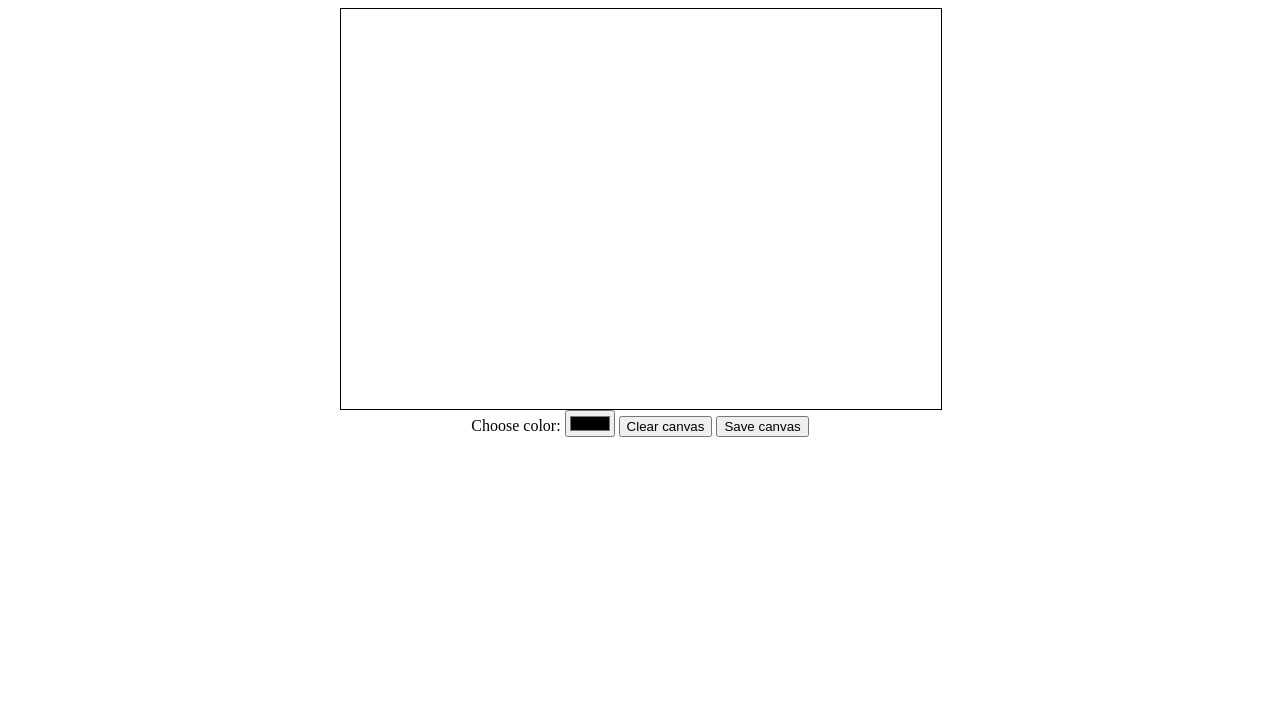
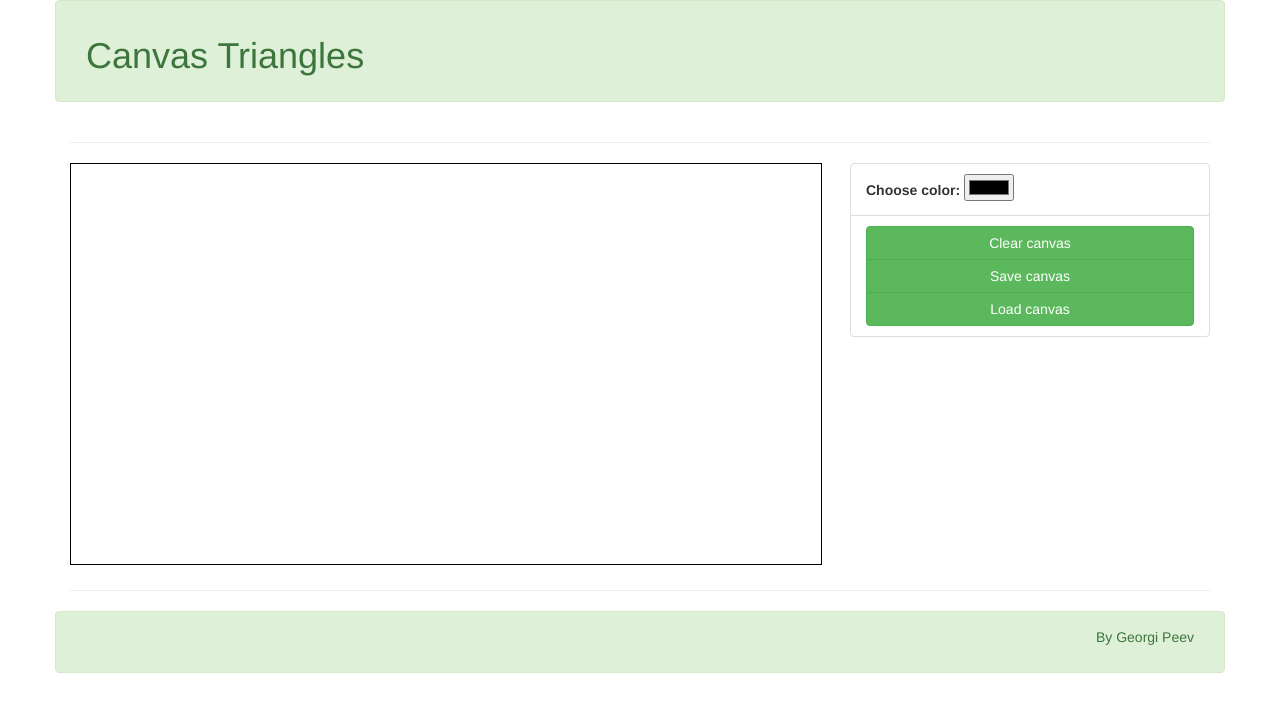
Before and after one commit to smo93/Javascript-exam2, a website: page canvas-triangles/index.html in a window 1280 px wide. Drawn offline with nearby package versions, Linux system fonts and the light colour scheme.

Commit message:
changed the page layout

```diff
--- a/canvas-triangles/index.html
+++ b/canvas-triangles/index.html
@@ -8,11 +8,7 @@
         display: block;
         border: 1px solid black;
       }
-      div {
-        width: 600px;
-        height: 400px;
-        margin: auto;
-        text-align: center;
+      .canvas {
         position: relative;
       }
       img {
@@ -21,21 +17,79 @@
         height: 6px;
         display: none;
       }
+      .btn-group-vertical {
+        width: 100%;
+      }
     </style>
+    <link rel='stylesheet' href='./bower_components/bootstrap/dist/css/bootstrap.min.css'>
   </head>
   <body>
-    <div>
-      <canvas width='600' height='400'></canvas>
-      <label for='color'>Choose color: </label>
-      <input id='color' type='color'>
-      <button id='clear'>Clear canvas</button>
-      <button id='save'>Save canvas</button>
-      <img id='1' src='./img/dot.png'>
-      <img id='2' src='./img/dot.png'>
-      <img id='3' src='./img/dot.png'>
+    <div class='container'>
+      <div class='row alert alert-success'>
+        <div class='col-lg-12'>
+          <h1>Canvas Triangles</h1>
+        </div>
+      </div>
+    </div>
+    <div class='container'>
+      <hr>
+      <div class='row'>
+        <div class='col-lg-8'>
+          <div class='canvas'>
+            <canvas width='750' height='400'></canvas>
+            <img id='1' src='./img/dot.png'>
+            <img id='2' src='./img/dot.png'>
+            <img id='3' src='./img/dot.png'>
+          </div>
+        </div>
+        <div class='col-lg-4'>
+          <ul class='list-group'>
+            <li class='list-group-item'>
+              <label for='color'>Choose color:</label>
+              <input id='color' type='color'>
+            </li>
+            <li class='list-group-item'>
+              <div class='btn-group-vertical'>
+                <button id='clear' class='btn btn-success'>Clear canvas</button>
+                <button id='save' class='btn btn-success'>Save canvas</button>
+                <button id='load' class='btn btn-success' data-toggle='modal' data-target='#loadingModal'>Load canvas</button>
+              </div>
+            </li>
+          </ul>
+        </div>
+      </div>
+      <hr>
+    </div>
+    <div class='container'>
+      <div class='row alert alert-success'>
+        <div class='col-lg-12'>
+          <p class='text-right'>By Georgi Peev</p>
+        </div>
+      </div>
+    </div>
+
+    <div class='modal fade' id='loadingModal' tabindex='-1' role='dialog' aria-hidden='true'>
+      <div class='modal-dialog'>
+        <div class='modal-content'>
+          <div class='modal-header'>
+            <button type='button' class='close' data-dismiss='modal'><span aria-hidden='true'>&times;</span><span class='sr-only'>Close</span></button>
+            <h4 class='modal-title' id='myModalLabel'>Choose a masterpiece to load</h4>
+          </div>
+          <div class='modal-body'>
+            <div class='input-group has-success'>
+              <select id='saved-list' class='form-control'>
+              </select>
+              <span class='input-group-btn'>
+                <button id='load-selected' type='button' class='btn btn-success'>Load</button>
+              </span>
+            </div>
+          </div>
+        </div>
+      </div>
     </div>
 
     <script src='./bower_components/jquery/dist/jquery.min.js'></script>
+    <script src='./bower_components/bootstrap/dist/js/bootstrap.min.js'></script>
     <script src='./app.js'></script>
   </body>
 <html>
```
